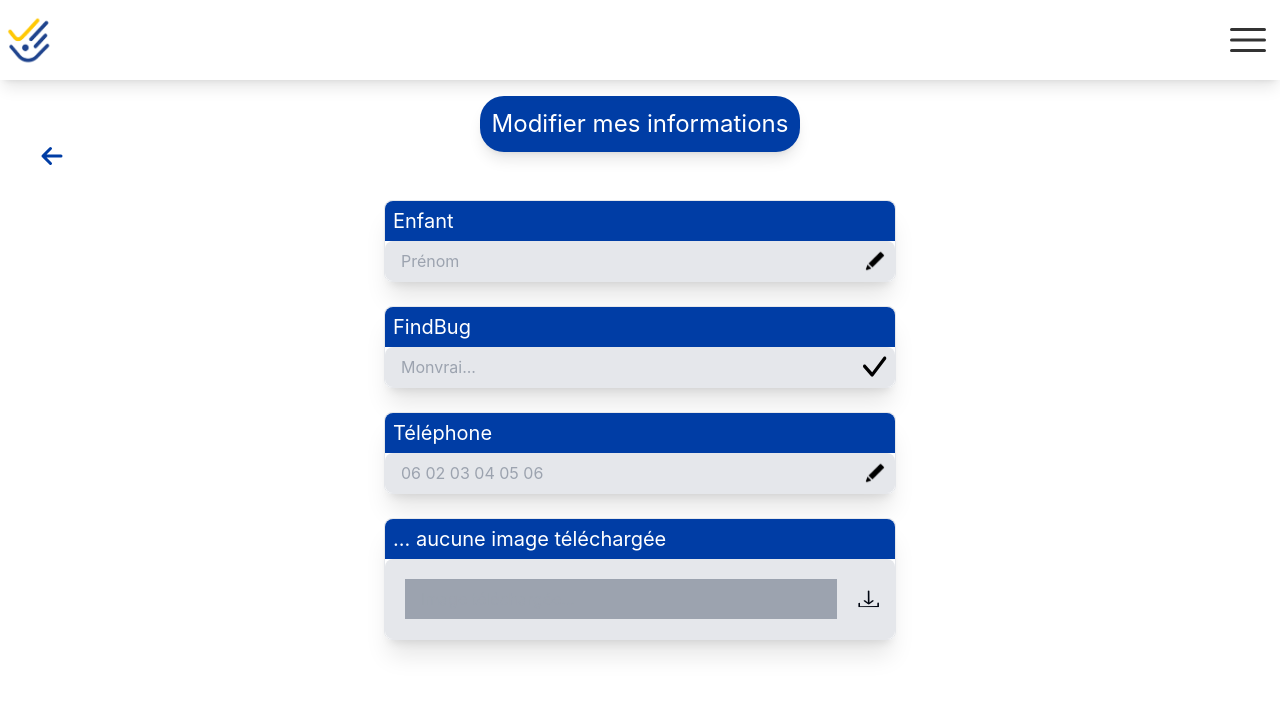
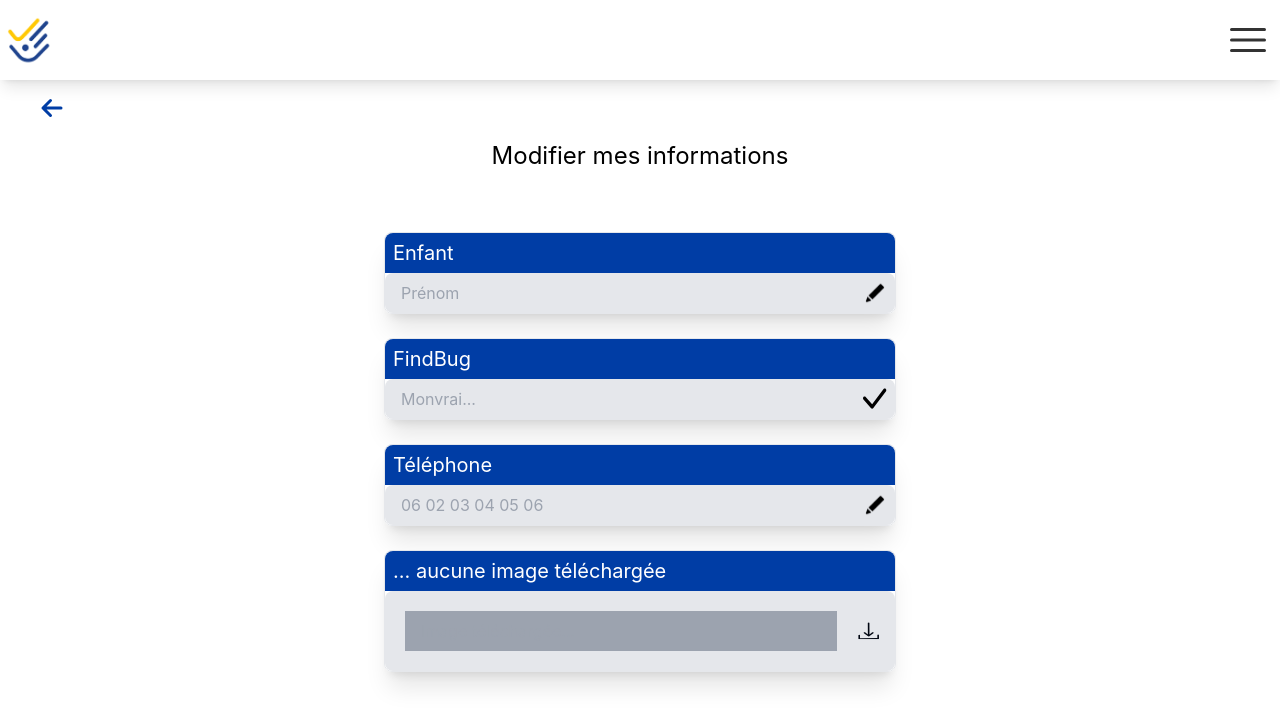
Before and after one commit to WildCodeSchool/P3_La-Poste_Lyon_React_Sept_2022, a React (Vite) app in the folder frontend/: page /settings in a window 1280 px wide. Shown: the top 726 px of the page. Built offline with nearby package versions, Linux system fonts and the light colour scheme.

Commit message:
settings2

```diff
--- a/frontend/src/pages/Settings.jsx
+++ b/frontend/src/pages/Settings.jsx
@@ -22,12 +22,12 @@ function Settings() {
       <NavigationBar />
 
       <div className="mt-4 flex justify-center">
-        <h1 className="flex justify-center items-center text-bold text-xl text-white rounded-3xl shadow-lg bg-[#003DA5] w-2/3 h-10 md:text-2xl text-center md:w-1/4 md:h-14 md:text-center">
+        <PreviousButton />
+
+        <h1 className="flex justify-center items-center text-bold text-xl text-black mt-8 w-2/3 h-10 md:text-2xl text-center md:w-1/4 md:h-14 md:text-center">
           Modifier mes informations
         </h1>
-        <div className="mt-12 items-center">
-          <PreviousButton />
-        </div>
+
         {image && (
           <div className="w-64 h-64 rounded-full overflow-hidden mx-auto mt-6">
             <img src={URL.createObjectURL(image)} alt="Uploaded" />
```
